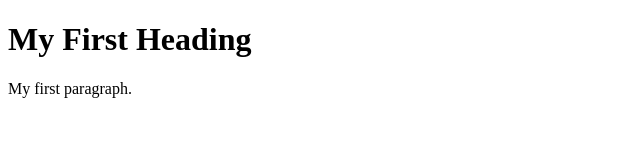
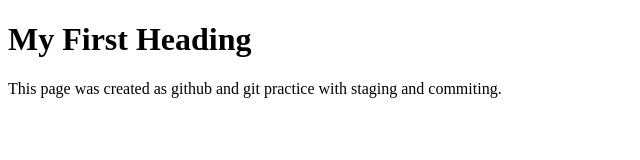
Before and after one commit to naehap/comp290site, a plain HTML site: page index.html in a window 1280 px wide. Shown: the whole page, without its empty margins (0-640 px from the left). Drawn offline with Linux system fonts and the light colour scheme.

Commit message:
final index

```diff
--- a/index.html
+++ b/index.html
@@ -4,7 +4,7 @@
 
 <h1>My First Heading</h1>
 
-<p>My first paragraph.</p>
+<p>This page was created as github and git practice with staging and commiting.</p>
 
 </body>
 </html>
```
